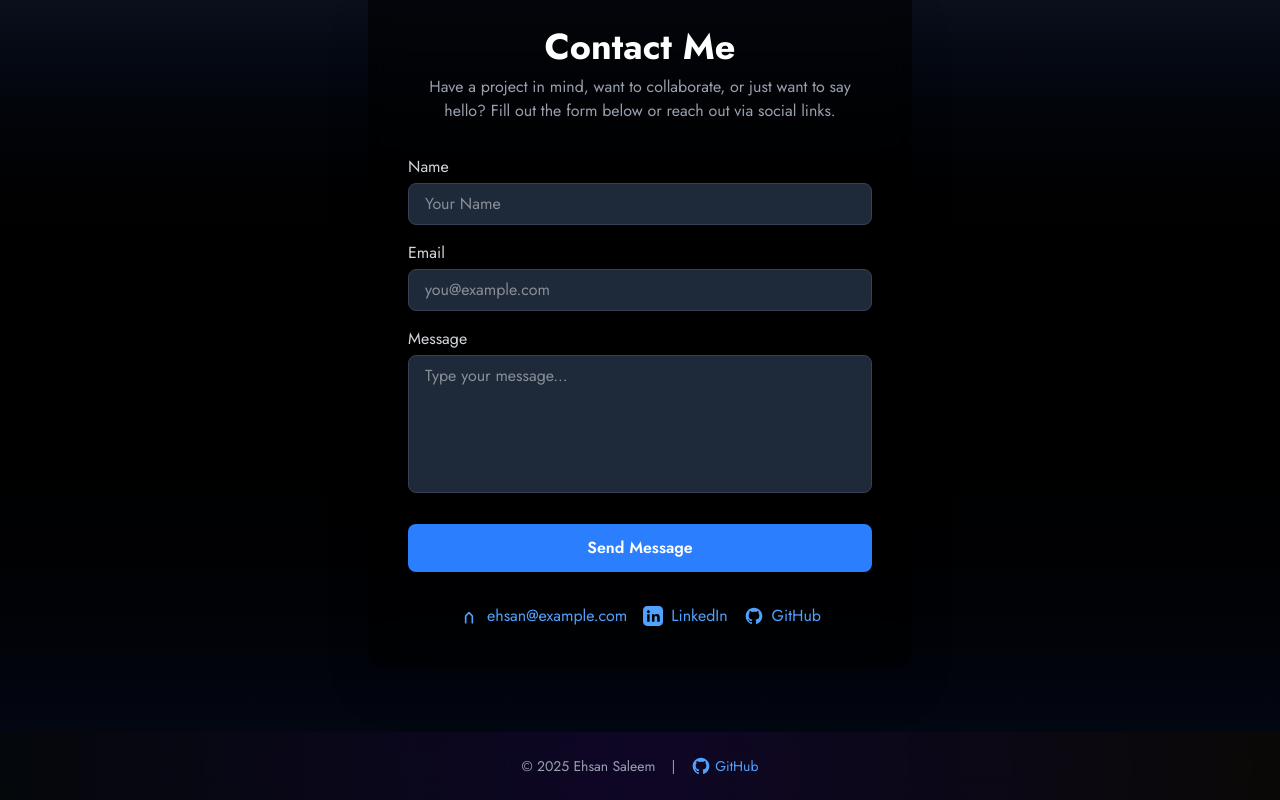
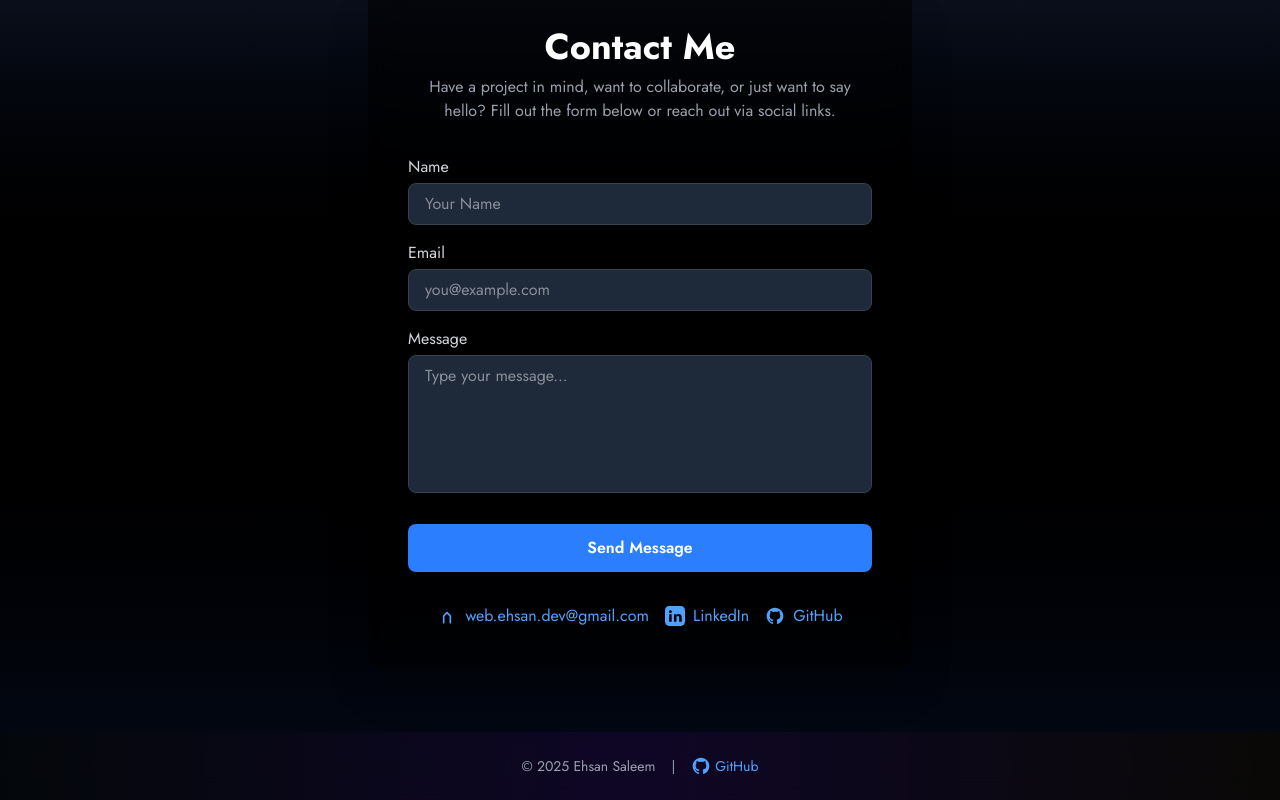
Before and after one commit to CodeFusionEhsan/portfolio, a Next.js app: page / in a window 1280 px wide. Shown: the part 2687-3487 px from the top of the page. Built offline with nearby package versions, Linux system fonts and the light colour scheme.

Commit message:
Update contact.js

```diff
--- a/app/components/contact.js
+++ b/app/components/contact.js
@@ -82,16 +82,16 @@ export default function ContactSection() {
           </form>
           <div className="mt-8 flex flex-col sm:flex-row items-center justify-center gap-4">
             <a
-              href="mailto:ehsan@example.com"
+              href="mailto:web.ehsan.dev@gmail.com"
               className="flex items-center gap-2 text-blue-400 hover:text-blue-300 transition"
             >
               <svg className="w-5 h-5" fill="none" stroke="currentColor" strokeWidth={2} viewBox="0 0 24 24">
                 <path strokeLinecap="round" strokeLinejoin="round" d="M16 12l-4-4-4 4m0 0v8m8-8v8" />
               </svg>
-              ehsan@example.com
+              web.ehsan.dev@gmail.com
             </a>
             <a
-              href="https://linkedin.com/"
+              href="https://linkedin.com/in/ehsan-saleem-web3"
               target="_blank"
               rel="noopener noreferrer"
               className="flex items-center gap-2 text-blue-400 hover:text-blue-300 transition"
@@ -102,7 +102,7 @@ export default function ContactSection() {
               LinkedIn
             </a>
             <a
-              href="https://github.com/"
+              href="https://github.com/CodeFusionEhsan"
               target="_blank"
               rel="noopener noreferrer"
               className="flex items-center gap-2 text-blue-400 hover:text-blue-300 transition"
```
